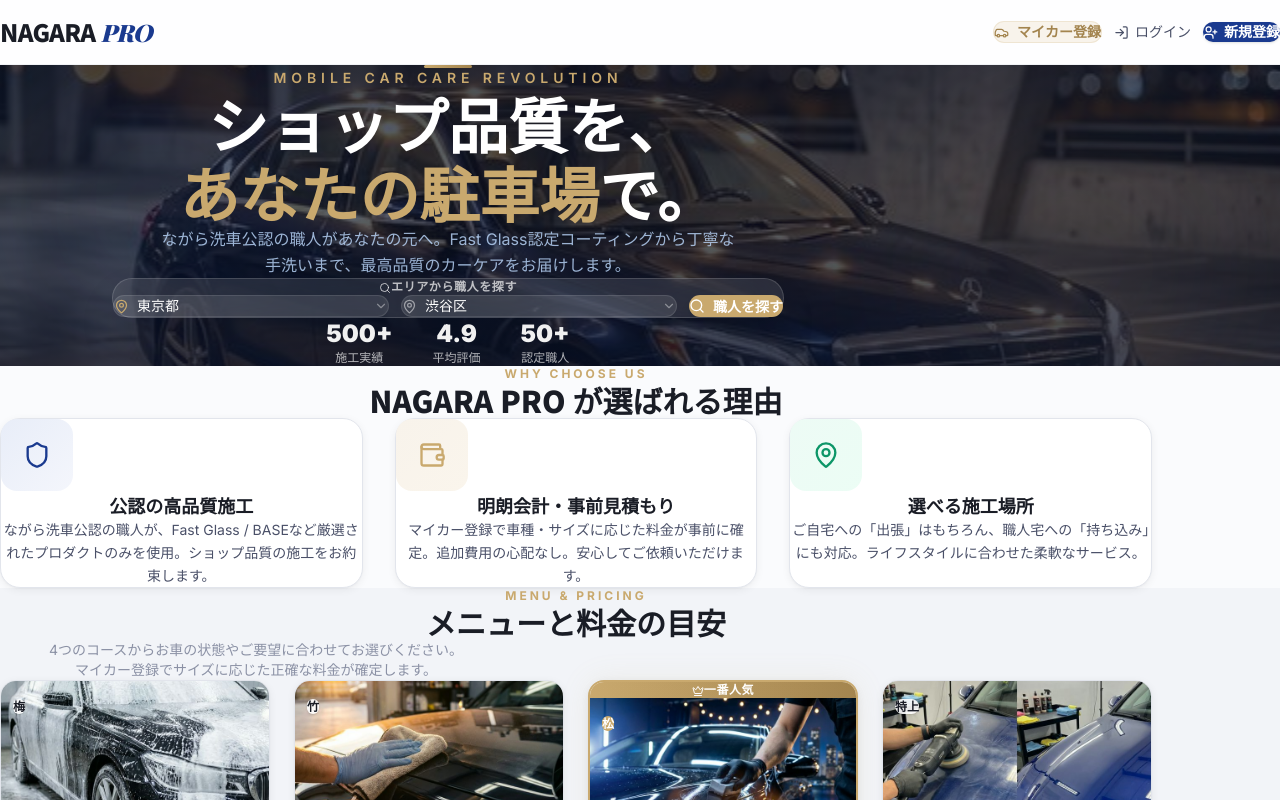
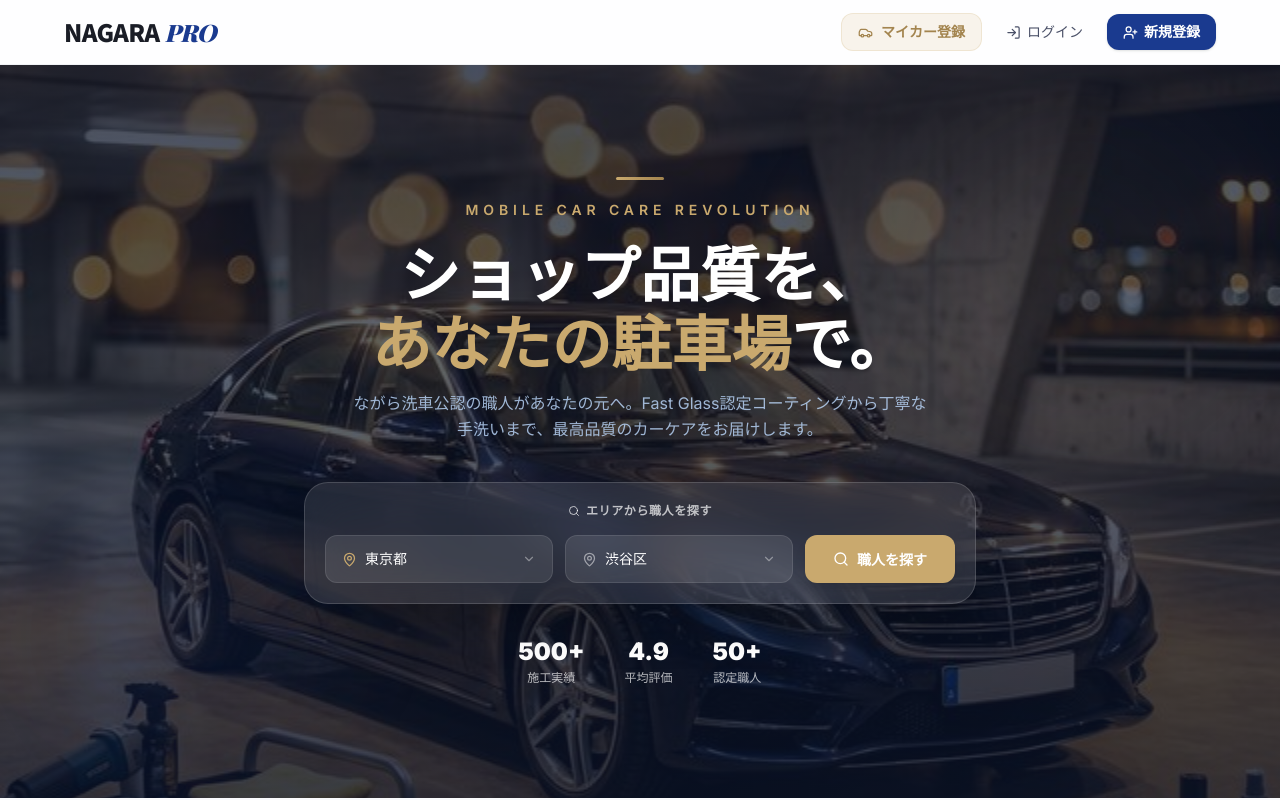
Before and after one commit to ryuji26/nagara-connect, a Next.js app: page / in a window 1280 px wide. Shown: the top 800 px of the page. Built offline with nearby package versions, Linux system fonts and the light colour scheme.

Commit message:
fix: CSSリセットのmargin:0がmx-autoを上書きしてコンテナが左寄せになる問題を修正

```diff
--- a/src/app/globals.css
+++ b/src/app/globals.css
@@ -32,10 +32,10 @@
   --shadow-gold: 0 4px 20px rgba(201, 169, 110, 0.15);
 }
 
-* {
+*,
+*::before,
+*::after {
   box-sizing: border-box;
-  margin: 0;
-  padding: 0;
 }
 
 html {
```
